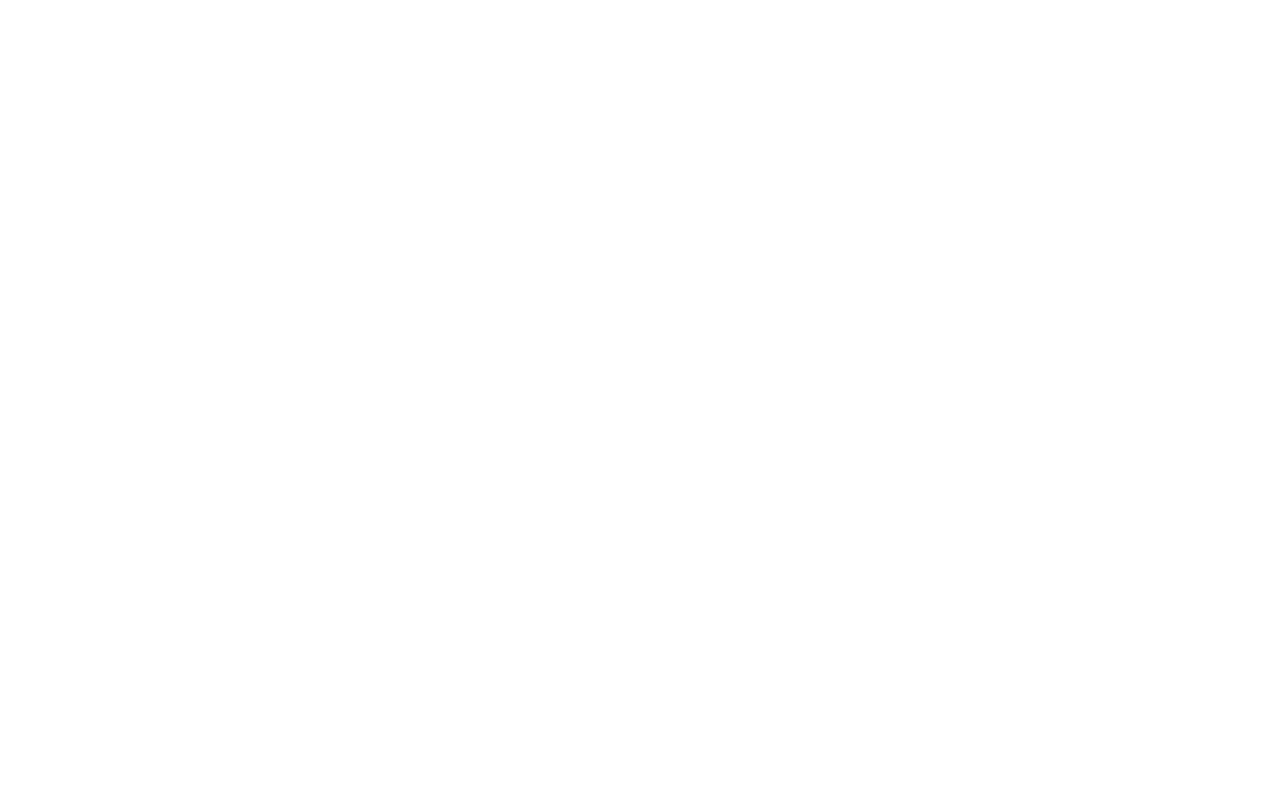
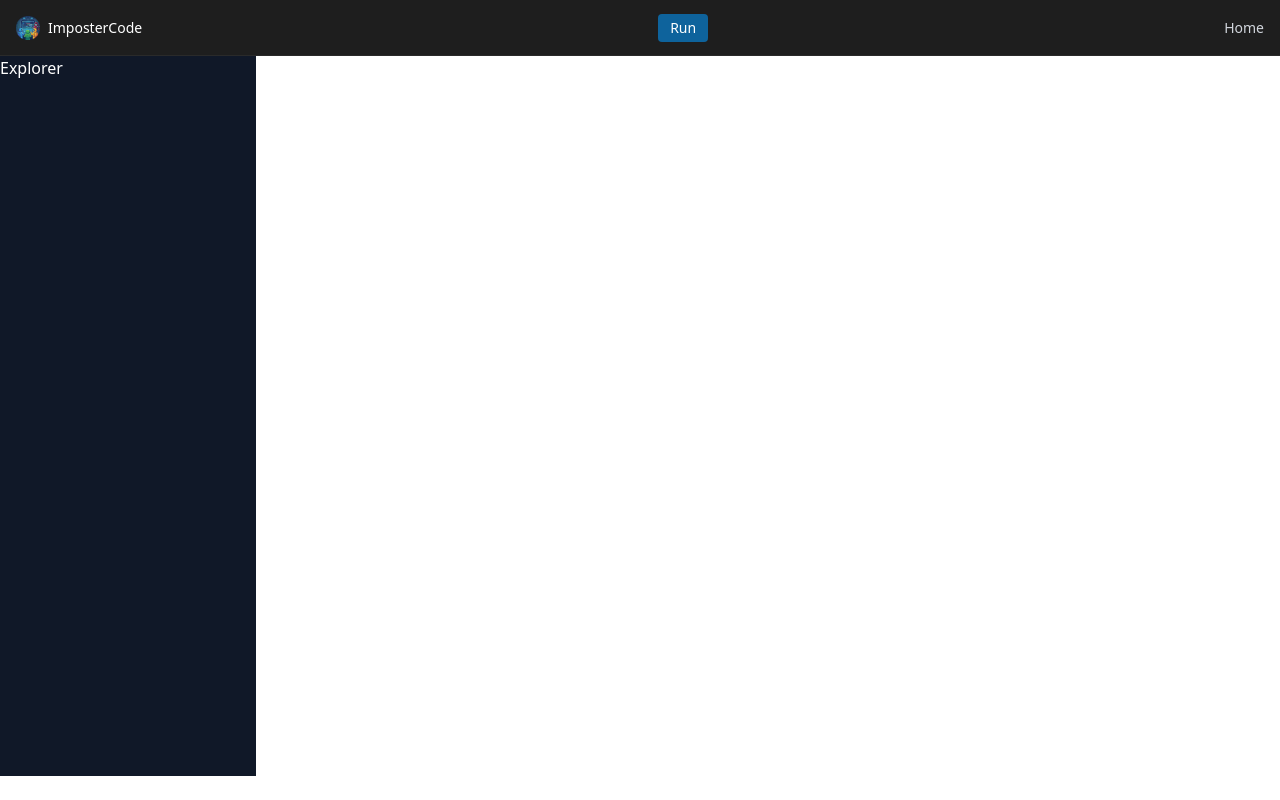
Before and after one commit to kushalkambar5/impostercode, a React (Vite) app: page /editorlayout in a window 1280 px wide. Before the commit this address had no page. Built offline with nearby package versions, Linux system fonts and the light colour scheme.

Commit message:
Basic monaco Editor Layout

```diff
--- a/package.json
+++ b/package.json
@@ -10,6 +10,7 @@
     "preview": "vite preview"
   },
   "dependencies": {
+    "@monaco-editor/react": "^4.7.0",
     "@tailwindcss/postcss": "^4.1.17",
     "postcss": "^8.5.6",
     "react": "^19.2.0",
--- a/src/App.jsx
+++ b/src/App.jsx
@@ -5,15 +5,17 @@
 import Contact from "./pages/Contact.jsx"
 import { Routes, Route } from "react-router-dom"
 import "./App.css"
+import EditorLayout from "./components/EditorLayout.jsx"
 
 export default function App() {
   return (
     <Routes>
-      <Route path="/" element={<Homepage />} />
+      <Route path="/" element={<Homepage/>} />
       <Route path="/about" element={<About/>} />
       <Route path="/contact" element={<Contact />} />
       <Route path="/signup" element={<Signup />} />
       <Route path="/login" element={<Login />} />
+      <Route path="/editorlayout" element={<EditorLayout/>} />
     </Routes>
   );
 }
--- /dev/null
+++ b/src/components/CodeEditor.jsx
@@ -0,0 +1,9 @@
+import Editor from '@monaco-editor/react';
+
+export default function CodeEditor(){
+    return(
+        <>
+            <Editor height="90vh" defaultLanguage="javascript" defaultValue="// some comment" />
+        </>
+    );
+}
--- /dev/null
+++ b/src/components/EditorLayout.jsx
@@ -0,0 +1,15 @@
+import EditorNavbar from "./EditorNavbar";
+import Explorer from "./Explorer";
+import CodeEditor from "./CodeEditor";
+
+export default function EditorLayout() {
+  return (
+    <>
+      <EditorNavbar />
+      <div className="flex h-[calc(100vh-80px)]">
+        <Explorer/>
+        {/* <CodeEditor/> */}
+      </div>
+    </>
+  );
+}
--- /dev/null
+++ b/src/components/EditorNavbar.jsx
@@ -0,0 +1,33 @@
+import Logo from "../assets/Logo.png";
+import { Link } from "react-router-dom";
+
+export default function EditorNavbar() {
+  return (
+    <header className="h-14 w-full flex items-center justify-between px-4 bg-[#1e1e1e] border-b border-[#2a2a2a]">
+
+      {/* Left: Logo */}
+      <div className="flex items-center gap-2 text-white">
+        <img src={Logo} alt="Logo" className="w-6 h-6" />
+        <span className="text-sm font-medium">ImposterCode</span>
+      </div>
+
+      {/* Center: Editor actions */}
+      <div className="flex items-center gap-2">
+        <button className="px-3 py-1 text-sm rounded bg-[#0e639c] hover:bg-[#1177bb] text-white transition">
+          Run
+        </button>
+      </div>
+
+      {/* Right: Navigation */}
+      <div className="flex items-center gap-4 text-sm text-gray-300">
+        <Link
+          to="/"
+          className="hover:text-white transition"
+        >
+          Home
+        </Link>
+      </div>
+
+    </header>
+  );
+}
--- /dev/null
+++ b/src/components/Explorer.jsx
@@ -0,0 +1,7 @@
+export default function Explorer() {
+  return (
+    <div className="w-64 bg-gray-900 text-white">
+      Explorer
+    </div>
+  );
+}
```
Also changed, not shown: 1 other file (tests, documents, lock files or other folders).
